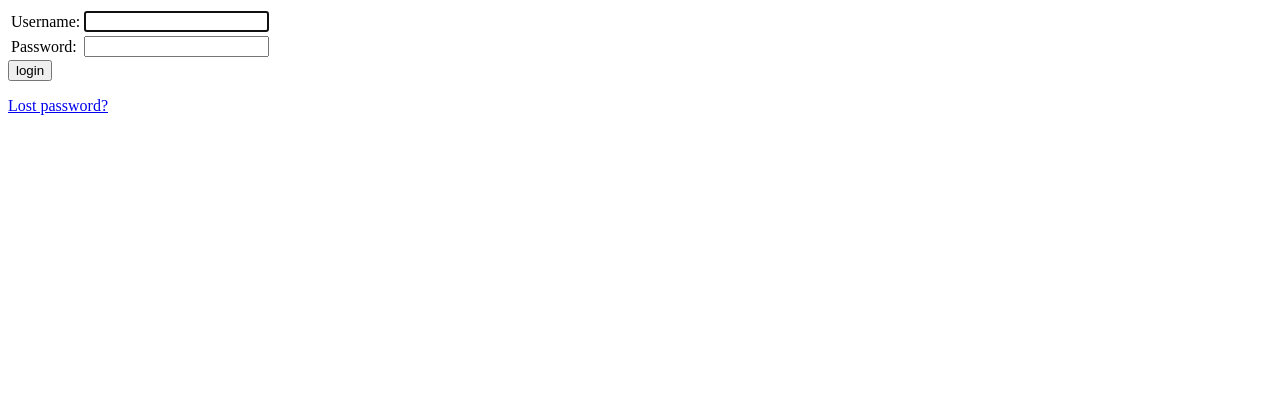
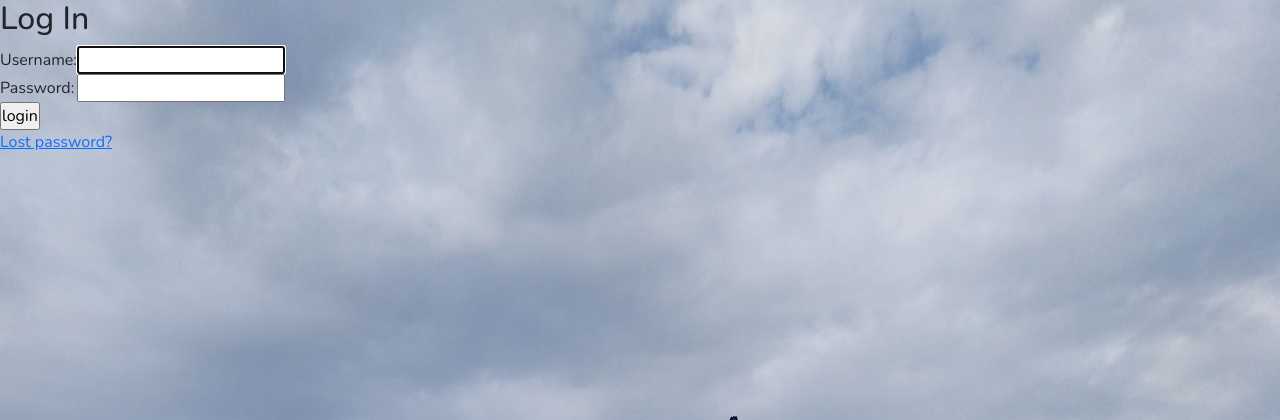
Before and after one commit to nimishathallapally/DBMS, a Django app: page /accounts/login/ in a window 1280 px wide. Shown: the top 420 px of the page. Run offline with Django 5.2, Linux system fonts and the light colour scheme.

Commit message:
for adding css static files

```diff
--- a/src/CEMS/urls.py
+++ b/src/CEMS/urls.py
@@ -16,8 +16,10 @@ Including another URLconf
 """
 from django.contrib import admin
 from django.urls import path,include
+from django.views.generic.base import TemplateView
 
 urlpatterns = [
     path('admin/', admin.site.urls),
-    path('',include('app1.urls'))
+    path("accounts/",include("django.contrib.auth.urls")),
+    path('',TemplateView.as_view(template_name='base.html'), name='home')
 ]
--- a/src/app1/templates/base.html
+++ b/src/app1/templates/base.html
@@ -1,13 +1,22 @@
+{% load static %}
 <!DOCTYPE html>
 <html lang="en">
 <head>
     <meta charset="UTF-8">
     <meta name="viewport" content="width=device-width, initial-scale=1.0">
     <title>{% block title %}{% endblock title %}</title>
+    <link rel="stylesheet" href="{% static 'style.css' %}">
+    <link href="https://cdn.jsdelivr.net/npm/bootstrap@5.3.3/dist/css/bootstrap.min.css" \
+    rel="stylesheet" integrity="sha384-QWTKZyjpPEjISv5WaRU9OFeRpok6YctnYmDr5pNlyT2bRjXh0JMhjY6hW+ALEwIH" \
+    crossorigin="anonymous">
 </head>
 <body>
-{% block body %}
-
-{% endblock body %}
+    <script src="https://cdn.jsdelivr.net/npm/bootstrap@5.3.3/dist/js/bootstrap.bundle.min.js" \
+    integrity="sha384-YvpcrYf0tY3lHB60NNkmXc5s9fDVZLESaAA55NDzOxhy9GkcIdslK1eN7N6jIeHz" \
+    crossorigin="anonymous"></script>
+    <main>
+        {% block content %}
+        {% endblock content %}
+    </main>
 </body>
 </html>
--- a/src/app1/templates/registration/login.html
+++ b/src/app1/templates/registration/login.html
@@ -1,7 +1,7 @@
 {% extends "base.html" %}
-{% block title %}Welcome to IIITDM!{% endblock title %}
+{% block title %}Login{% endblock title %}
 
-{% block body %}
+{% block content %}
 {% if form.errors %}
 <p>Your username and password didn't match. Please try again.</p>
 {% endif %}
@@ -14,7 +14,7 @@
     <p>Please login to see this page.</p>
     {% endif %}
 {% endif %}
-
+<h2>Log In</h2>
 <form method="post" action="{% url 'login' %}">
 {% csrf_token %}
 <table>
@@ -35,4 +35,4 @@
 {# Assumes you set up the password_reset view in your URLconf #}
 <p><a href="{% url 'password_reset' %}">Lost password?</a></p>
 
-{% endblock body %}
+{% endblock %}
--- /dev/null
+++ b/src/static/style.css
@@ -0,0 +1,14 @@
+@import url('https://fonts.googleapis.com/css2?family=Nunito:ital,wght@0,200..1000;1,200..1000&display=swap');
+
+*{
+    padding: 0;
+    margin: 0;
+    box-sizing: border-box;
+    font-family: Nunito;
+}
+
+body{
+    background-image: url(./pics/iiitdm_background_login.jpeg);
+    background-repeat: no-repeat;
+    background-size: 100% 800%;
+}
```
Also changed, not shown: src/CEMS/settings.py (+7 -1 lines), src/static/pics/iiitdm_background_login.jpeg (added), 1 other file.
